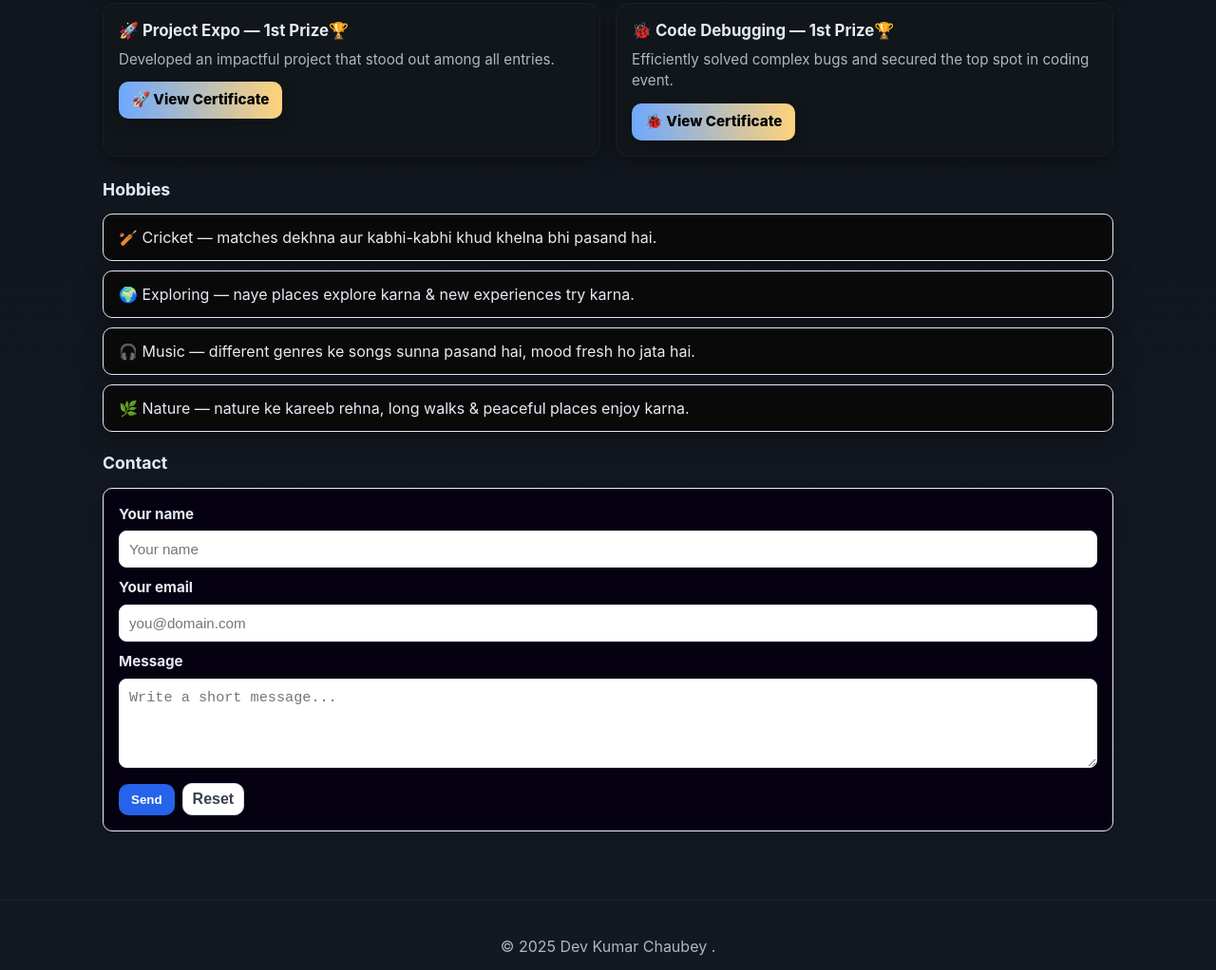
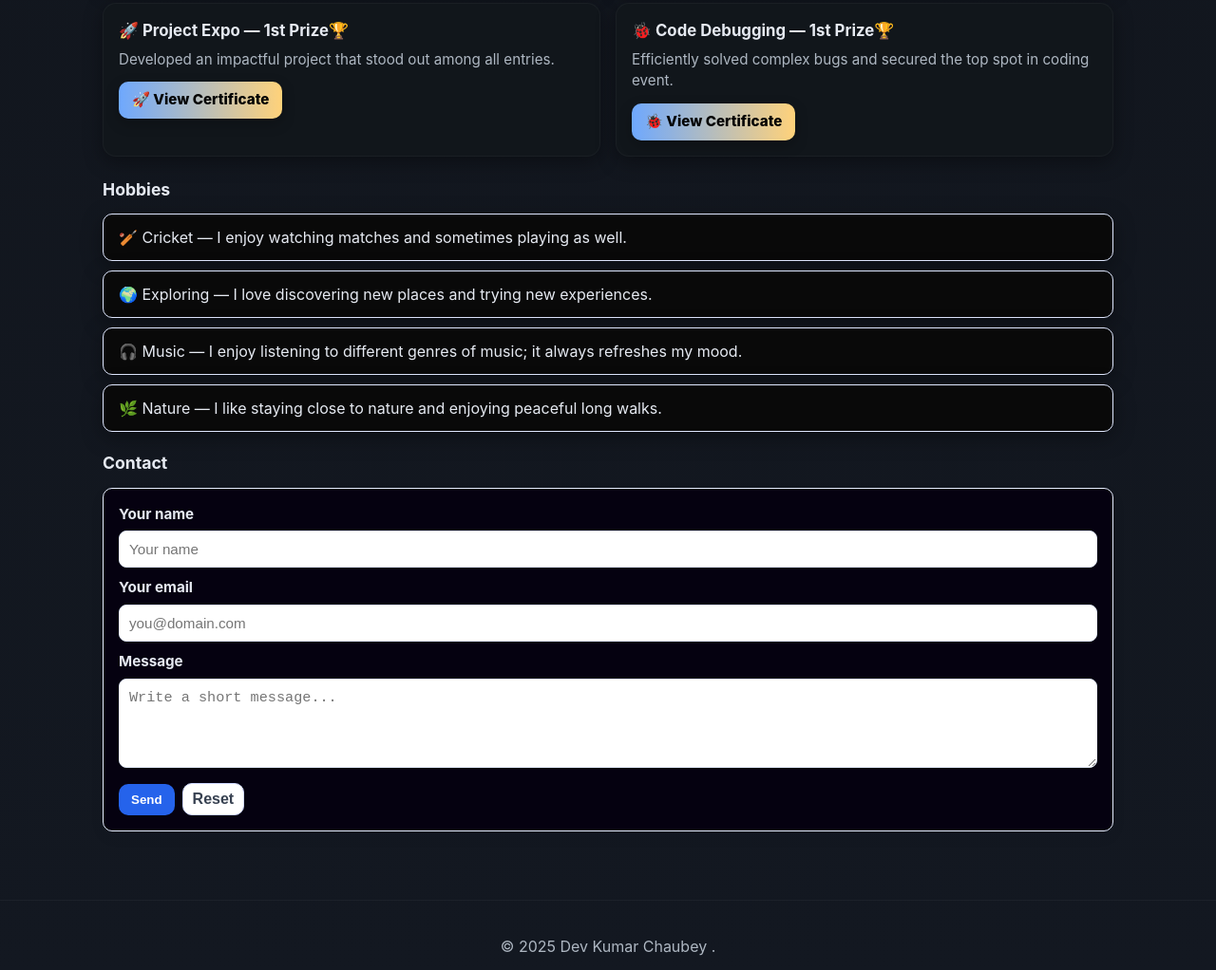
Before and after one commit to vash57/PORTFOLIO, a plain HTML site: page index.html in a window 1280 px wide. Shown: the part 2791-3813 px from the top of the page at 95% size. Drawn offline with Linux system fonts and the light colour scheme.

Commit message:
Update index.html

```diff
--- a/index.html
+++ b/index.html
@@ -1756,10 +1756,11 @@
         display:grid;
         gap:10px;
     ">
-        <li class="card">🏏 Cricket — matches dekhna aur kabhi-kabhi khud khelna bhi pasand hai.</li>
-        <li class="card">🌍 Exploring — naye places explore karna & new experiences try karna.</li>
-        <li class="card">🎧 Music — different genres ke songs sunna pasand hai, mood fresh ho jata hai.</li>
-        <li class="card">🌿 Nature — nature ke kareeb rehna, long walks & peaceful places enjoy karna.</li>
+        <li class="card">🏏 Cricket — I enjoy watching matches and sometimes playing as well.</li>
+<li class="card">🌍 Exploring — I love discovering new places and trying new experiences.</li>
+<li class="card">🎧 Music — I enjoy listening to different genres of music; it always refreshes my mood.</li>
+<li class="card">🌿 Nature — I like staying close to nature and enjoying peaceful long walks.</li>
+
     </ul>
 </section>
 <style>
```
